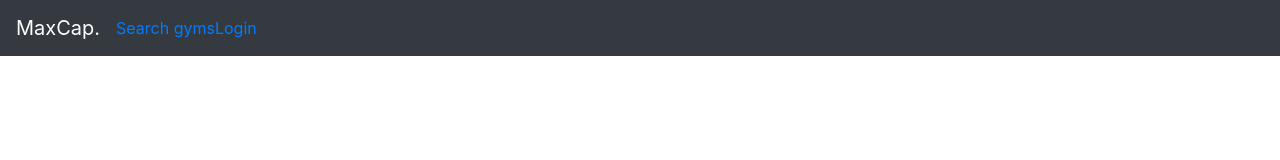
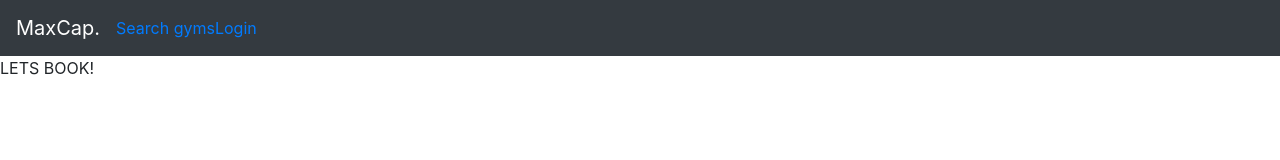
Before and after one commit to Cherfez/MaxCap-client, a React (Create React App) app: page /booking/1 in a window 1280 px wide. Shown: the top 160 px of the page. Built offline with nearby package versions, Linux system fonts and the light colour scheme; no server answers.

Commit message:
routing setup for booking per gym

```diff
--- a/src/App.js
+++ b/src/App.js
@@ -8,6 +8,7 @@ import Homepage from "./pages/Homepage";
 import Gyms from "./pages/Gyms";
 import SignUp from "./pages/Signup";
 import Login from "./pages/Login";
+import Booking from "./pages/Booking";
 
 import Navigation from "./components/Navigation/index";
 
@@ -18,6 +19,7 @@ function App() {
       <Switch>
         <Route exact path="/" component={Homepage} />
         <Route path="/gyms" component={Gyms} />
+        <Route path="/booking/:id" component={Booking} />
         <Route path="/signup" component={SignUp} />
         <Route path="/login" component={Login} />
       </Switch>
--- a/src/components/Gym/index.js
+++ b/src/components/Gym/index.js
@@ -8,7 +8,7 @@ export default function Gym(props) {
         <h3>{props.gym.name}</h3>
         <p>{props.gym.address}</p>
         <p>{props.gym.phone}</p>
-        <NavLink to={`/${props.gym.id}`}>
+        <NavLink to={`/booking/${props.gym.id}`}>
           <button>Book session</button>
         </NavLink>
       </div>
--- /dev/null
+++ b/src/pages/Booking.js
@@ -0,0 +1,5 @@
+import React from "react";
+
+export default function Booking() {
+  return <div>LETS BOOK!</div>;
+}
```
